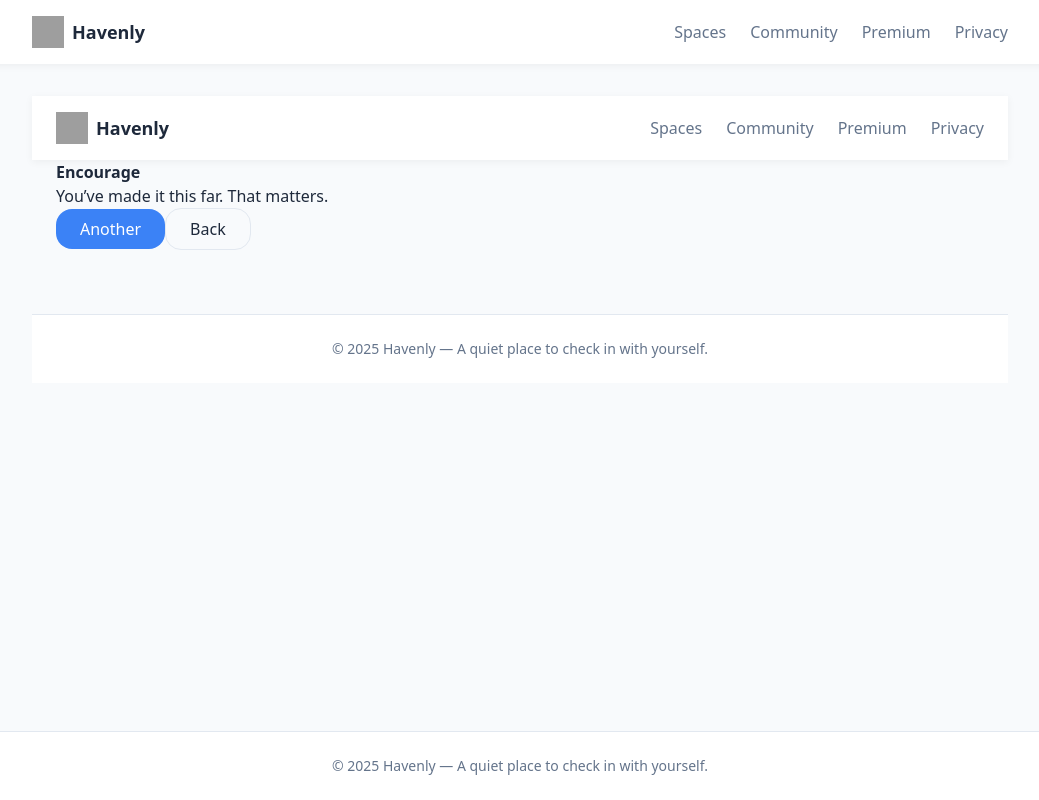
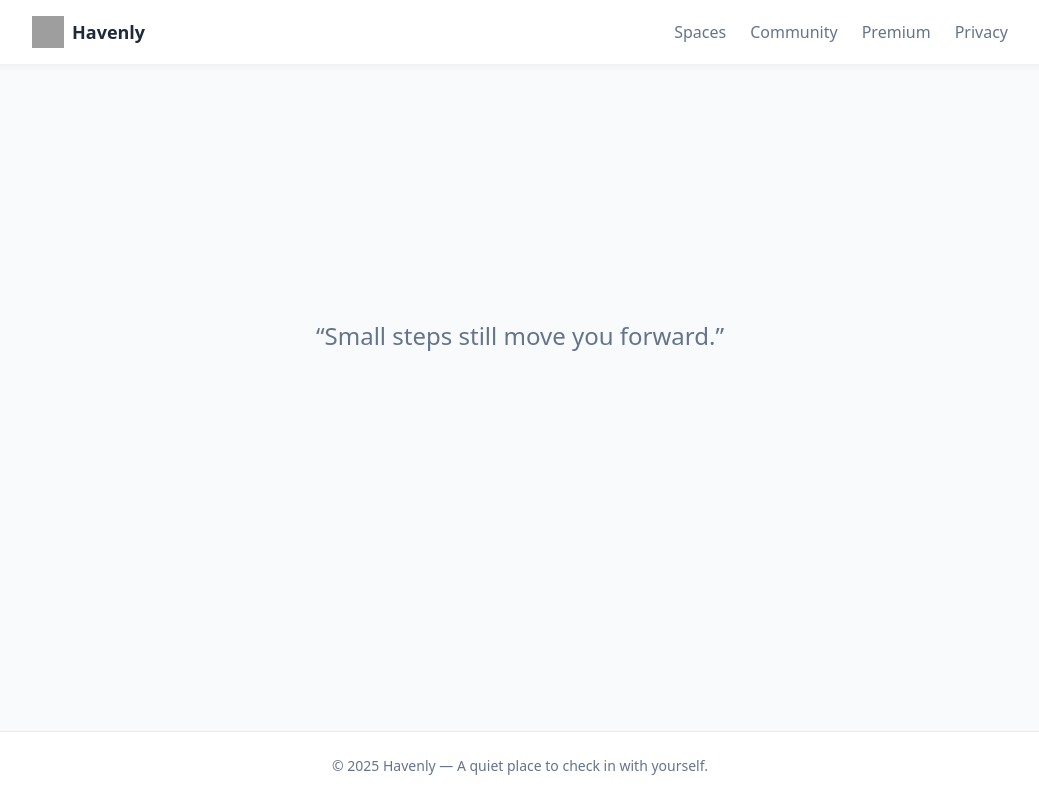
Before and after one commit to Khrboshi/havenly, a Next.js app: page /encourage in a window 1280 px wide. Shown: the whole page, without its empty margins (120-1159 px from the left). Built offline with nearby package versions, Linux system fonts and the light colour scheme; grey boxes are pictures that could not be loaded.

Commit message:
Update encourage.js

```diff
--- a/pages/encourage.js
+++ b/pages/encourage.js
@@ -1,31 +1,45 @@
-import Link from 'next/link'
-import Header from '../components/Header'
-import Footer from '../components/Footer'
-import { useState } from 'react'
+"use client";
+import Head from "next/head";
+import { useState, useEffect } from "react";
+import { motion, AnimatePresence } from "framer-motion";
 
-const lines = [
-  "You’ve made it this far. That matters.",
-  "Small steps are still steps.",
-  "Rest is productive. Give yourself permission.",
-  "You are allowed to be imperfect and still whole."
-]
+const quotes = [
+  "You’re doing better than you think.",
+  "Small steps still move you forward.",
+  "Rest is productive too.",
+  "Progress, not perfection."
+];
 
-export default function Encourage(){
-  const [i,setI] = useState(0)
+export default function Encourage() {
+  const [index, setIndex] = useState(0);
+
+  useEffect(() => {
+    const timer = setInterval(
+      () => setIndex((i) => (i + 1) % quotes.length),
+      4000
+    );
+    return () => clearInterval(timer);
+  }, []);
+
   return (
     <>
-      <Header/>
-      <main className="container encourage">
-        <h2>Encourage</h2>
-        <div className="result-card">
-          <p>{lines[i]}</p>
-        </div>
-        <div className="row">
-          <button className="btn-primary" onClick={()=> setI((i+1)%lines.length)}>Another</button>
-          <Link href="/rooms"><a className="btn-ghost">Back</a></Link>
-        </div>
-      </main>
-      <Footer/>
+      <Head>
+        <title>Encourage — Havenly</title>
+      </Head>
+      <div className="flex flex-col items-center justify-center min-h-[60vh] text-center">
+        <AnimatePresence mode="wait">
+          <motion.p
+            key={index}
+            initial={{ opacity: 0, y: 10 }}
+            animate={{ opacity: 1, y: 0 }}
+            exit={{ opacity: 0, y: -10 }}
+            transition={{ duration: 0.5 }}
+            className="text-2xl text-text-muted max-w-xl"
+          >
+            “{quotes[index]}”
+          </motion.p>
+        </AnimatePresence>
+      </div>
     </>
-  )
+  );
 }
```
